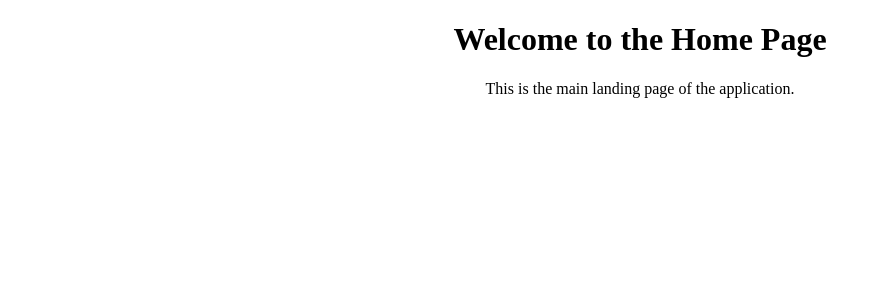
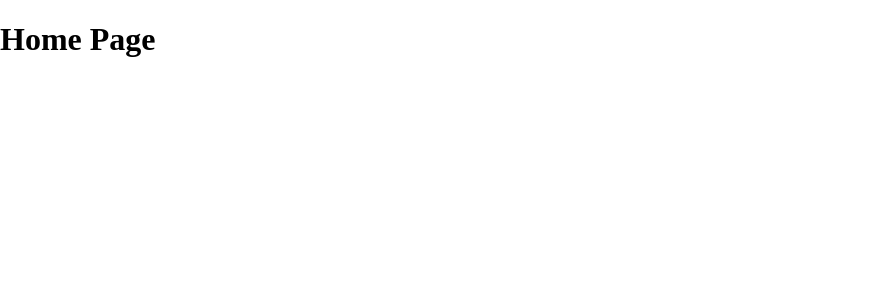
Before and after one commit to linelie00/MCx2, a React (Create React App) app in the folder client/: page / in a window 1280 px wide. Shown: the top 300 px of the page, without its empty margins (0-889 px from the left). Built offline with nearby package versions, Linux system fonts and the light colour scheme.

Commit message:
[Feat]:라우트 경로 추가

```diff
--- a/client/src/App.js
+++ b/client/src/App.js
@@ -1,6 +1,8 @@
 import './Styles/App.css';
 import { BrowserRouter as Router, Routes, Route } from 'react-router-dom';
 import HomePage from './Pages/Home';
+import ImageView from './Pages/ImageView';
+import DialogueView from './Pages/DialogueView';
 
 function App() {
   return (
@@ -8,6 +10,8 @@ function App() {
       <Router>
         <Routes>
           <Route path="/" element={<HomePage />} />
+          <Route path="/image" element={<ImageView />} />
+          <Route path="/dialogue" element={<DialogueView />} />
         </Routes>
       </Router>
     </div>
--- /dev/null
+++ b/client/src/Pages/DialogueView.js
@@ -0,0 +1,11 @@
+import React from 'react';
+
+const DialogView = () => {
+    return (
+        <div>
+            <h1>Dialog View Page</h1>
+        </div>
+    );
+}
+
+export default DialogView;
--- a/client/src/Pages/Home.js
+++ b/client/src/Pages/Home.js
@@ -3,8 +3,7 @@ import React from 'react';
 const Home = () => {
     return (
         <div>
-            <h1>Welcome to the Home Page</h1>
-            <p>This is the main landing page of the application.</p>
+            <h1>Home Page</h1>
         </div>
     );
 }
--- /dev/null
+++ b/client/src/Pages/ImageView.js
@@ -0,0 +1,11 @@
+import React from 'react';
+
+const ImageView = () => {
+    return (
+        <div>
+            <h1>Image View Page</h1>
+        </div>
+    );
+}
+
+export default ImageView;
--- a/client/src/Styles/App.css
+++ b/client/src/Styles/App.css
@@ -1,4 +1,3 @@
 .App {
-  text-align: center;
   font-family: 'Pretendard';
 }
```
Also changed, not shown: client/src/Styles/Components.css (added, +7 -0 lines), client/src/Assets/Images/img_J4W.png (added), client/src/Components/NavigationBar.js (added), 1 other file (tests, documents, lock files or other folders).
